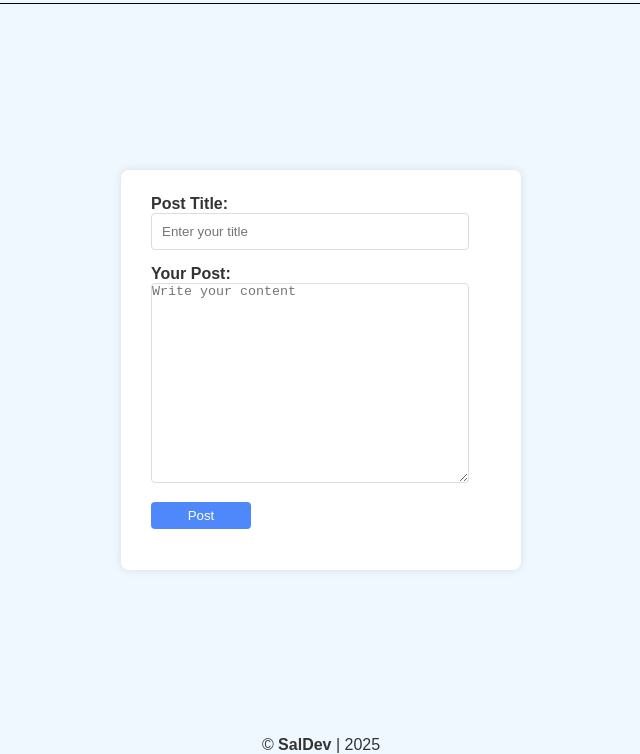
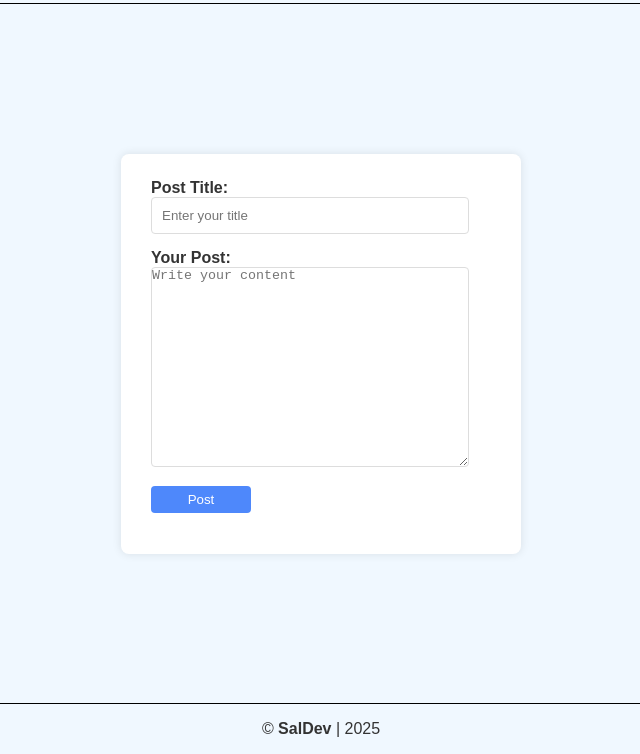
Before and after one commit to JuanSalda91/SBA5, a plain HTML site: page index.html in a window 1280 px wide. Shown: the part 46-800 px from the top of the page, without its empty margins (319-959 px from the left). Drawn offline with Linux system fonts and the light colour scheme.

Commit message:
updated main-container, textarea, and footer

```diff
--- a/css/style.css
+++ b/css/style.css
@@ -34,7 +34,8 @@ header h1 {
     border-radius: 8px;
     box-shadow: 0 0 10px rgba(0, 0, 0, 0.1);
     width: 400px;
-    height: 400px;
+    min-height: 400px;
+    height: auto;
 }
 
 .form-group {
@@ -61,7 +62,12 @@ header h1 {
     border: 1px solid #ddd;
     border-radius: 4px;
     box-sizing: border-box;
-    height: 200px;
+    min-height: 200px;
+}
+
+#posts-list {
+    height: calc(100% - 50px);
+    overflow-y: auto;
 }
 
 button[type="submit"] {
@@ -76,3 +82,11 @@ button[type="submit"] {
 button[type="submit"]:hover {
     background-color:  rgb(48, 166, 64);
 }
+
+.footer{
+    border-top: solid black 1px;
+    width: 100%;
+    text-align: center;
+    padding-top: 16px;
+    padding-bottom: 16px;
+}
```
